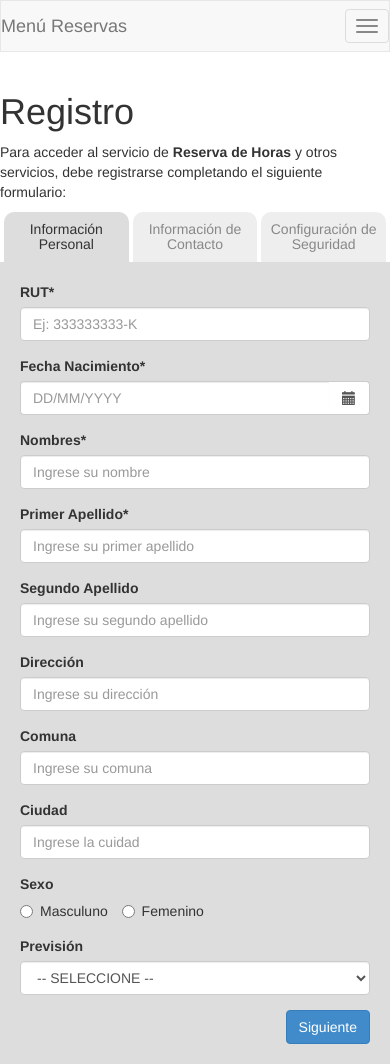
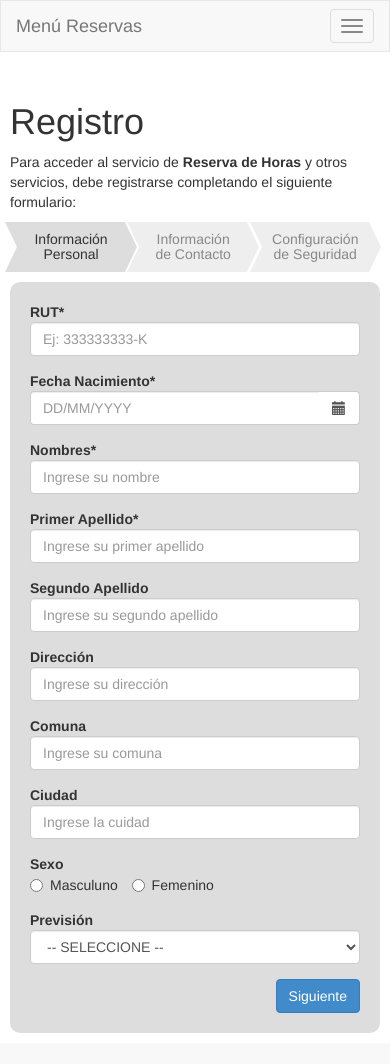
Before and after one commit to nsclick/BookingDoctor, a CodeIgniter app: page /registro in a window 390 px wide; the page is wider, and only the part inside the window is pictured. After the commit the page ends 1033 px from the top of that part, so only its background shows below. Run offline with CodeIgniter, Linux system fonts and the light colour scheme.

Commit message:
Edición de Estilos para Registro
Edición a CSS y registro.php

```diff
--- a/application/views/pages/registro.php
+++ b/application/views/pages/registro.php
@@ -21,9 +21,9 @@ fecha de inicio inicio de la agenda desde donde donde inicias
  ?>
 <?php echo form_open('registro', $attributes); ?>
 <div class="registrotabs">
-	<h2 class="tab1 taba tabactive">Información Personal</h2>
-	<h2 class="tab1 tabb">Información de Contacto</h2>
-	<h2 class="tab1 tabc">Configuraci&oacute;n de Seguridad</h2>
+	<h2 class="tab1 taba tabactive">Información <br /> Personal</h2>
+	<h2 class="tab1 tabb">Información <br /> de Contacto</h2>
+	<h2 class="tab1 tabc">Configuraci&oacute;n <br /> de Seguridad</h2>
 	<div class="divclear">&nbsp;</div>
 	<div class="tabspace space1 tabactive">
 		<div class="form-group">
@@ -80,15 +80,16 @@ fecha de inicio inicio de la agenda desde donde donde inicias
 				<?php endforeach; ?>
 			</select>
 	  	</div>
+	  	<div class="divclear">&nbsp;</div>
 	  	<div class="btnspace">
 	  		<button type="button" class="btn btn-primary sgte">Siguiente</button>
 	  	</div>
 	</div>
   	<div class="tabspace space2">
-	  	<div class="form-group">
+	  	<div class="form-group" style="width:23%">
 	    	<label for="Fono1_Paciente">Teléfono 1</label>
 	      	<div class="row">
-				<div class="col-lg-2">
+				<div class="col-lg-4">
 					<select class="form-control" id="prefijo_Fono1_Paciente" name="prefijo_Fono1_Paciente">
 						<?php foreach($phone_prefixes as $prefix): ?>
 						<option value="<?php echo $prefix ?>" <?php echo set_select('prefijo_Fono1_Paciente', $prefix); ?> ><?php echo $prefix ?></option>
@@ -178,6 +181,7 @@ fecha de inicio inicio de la agenda desde donde donde inicias
 		  		<input type="radio" name="Op_InfoClinica" value="N" <?php echo set_radio('Op_InfoClinica', 'N'); ?>> No
 			</label>
 	  	</div>
+	  	<div class="divclear">&nbsp;</div>
 	  	<div class="btnspace">
 		  	<button type="button" class="btn btn-primary ante">Anterior</button>
 		  	<button type="button" class="btn btn-primary sgte">Siguiente</button>
@@ -202,6 +206,7 @@ fecha de inicio inicio de la agenda desde donde donde inicias
 	    	<label for="RespuestaClave">Respuesta</label>
 	    	<input type="text" class="form-control validate[required]" id="RespuestaClave" placeholder="RespuestaClave" value="<?php echo set_value('RespuestaClave'); ?>" data-prompt-position="inline"/>
 	  	</div>
+	  	<div class="divclear">&nbsp;</div>
 	  	<div class="btnspace">
 	  		<button type="button" class="btn btn-primary ante">Anterior</button>
 	  		<button type="submit" class="btn btn-primary fin">Finalizar</button>
--- a/assets/css/davila.css
+++ b/assets/css/davila.css
@@ -3,26 +3,39 @@ body{margin:0;padding:0}
 .container{width:100%;padding:0}
 .registrotabs{width:100%;position:relative}
 .navbar-collapse.collapse{padding:0}
-h2.tab1{display:block;float:left;width:32%;background:#eee;padding:10px 0;margin:0;text-align:center;border-radius:10px 10px 0 0;-moz-border-radius:10px 10px 0 0;-ms-border-radius:10px 10px 0 0;-webkit-border-radius:10px 10px 0 0;color:#888;font-size:24px}
-h2.tab1:first-of-type{margin:0 1% 0 1%;}
-h2.tab1:last-of-type{margin:0 1% 0 1%}
+h2.tab1{display:block;float:left;width:29%;background:#eee;padding:5px 10px;margin:0;text-align:center;color:#888;font-size:18px;position:relative;height:50px}
+h2.tab1:first-of-type{margin:0 4% 0 2%;}
+h2.tab1:last-of-type{margin:0 2% 0 4%}
 h2.tab1.tabactive{background:#ddd;color:#333}
-.tabspace{background:#ddd;padding:20px;color:#333;display:none}
+h2.tab1:before{width:0px;height:0px;border-top:25px solid #eee;border-bottom:25px solid #eee;border-left:12px solid transparent;position:absolute;content:"";top:0px;left:-12px}
+h2.tab1:after{width:0;height:0;border-top:25px solid transparent;border-bottom:25px solid transparent;border-left:12px solid #eee;position:absolute;content:"";top:0px;right:-12px}
+h2.tab1.tabactive:before{border-top:25px solid #ddd;border-bottom:25px solid #ddd}
+h2.tab1.tabactive:after{border-left:12px solid #ddd}
+.tabspace{background:#ddd;padding:20px;color:#333;display:none;margin-top:10px}
 .tabspace.tabactive{display:block!important}
 .btnspace{text-align:right}
 .enviando{background-color:rgba(255,255,255,0.8);position:absolute;height:100%;width:100%;display:none;top:0}
 .enviando .uno, .enviando .dos{display:none;text-align:center;font-size:24px;font-weight:bold;width:200px;height:100px;position:absolute;top:50%;left:50%;margin-top:-50px;margin-left:-100px}
 .enviando1{display:block!important}
-
+.form-group{width:48%;float:left;margin:0 1% 15px 1%}
+.form-group label{margin-bottom:0}
+.container > .navbar-header, .container-fluid > .navbar-header, .container > .navbar-collapse, .container-fluid > .navbar-collapse{margin:0!important}
+.navbar-nav{margin:0;width:100%}
 /*desde 768*/
 @media (min-width: 768px){
 	.navbar-brand{display:none}
 }
 /*hasta 1000*/
 @media (max-width: 1000px){
-	h2.tab1{font-size:20px}
+	.col-lg-4{width:33.33333333333333%;float:left;position: relative;min-height: 1px;padding-right: 15px;padding-left: 15px;}
+	.col-lg-8{width:66.66666666666666%;float:left;position: relative;min-height: 1px;padding-right: 15px;padding-left: 15px;}
+	.form-group{width:100%!important;float:none;margin:0 0 15px}
+	.col-lg-4{width:33.33333333333333%;float:left;position: relative;min-height: 1px;padding-right: 15px;padding-left: 15px;}
+	.col-lg-8{width:66.66666666666666%;float:left;position: relative;min-height: 1px;padding-right: 15px;padding-left: 15px;}
 }
 /*hasta 768*/
 @media (max-width: 768px){
-	h2.tab1{font-size:14px;min-height:50px}
+	h2.tab1{font-size:14px;min-height:50px;padding:10px}
+	.theme-showcase{padding:10px}
+	.tabspace{border-radius:10px;-moz-border-radius:10px;-ms-border-radius:10px;-webkit-border-radius:10px;margin-top:10px}
 }
```
Also changed, not shown: other parts of application/views/pages/registro.php (+13 -11 lines).
